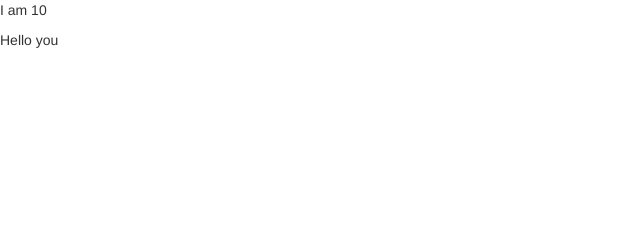
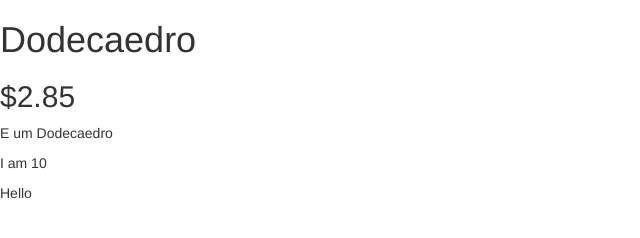
Before and after one commit to reinaldorauch/angular-codeschool, a website: page index.html in a window 1280 px wide. Shown: the whole page, without its empty margins (0-640 px from the left). Drawn offline with nearby package versions, Linux system fonts and the light colour scheme.

Commit message:
Section 1.4 do curso

```diff
--- a/app.js
+++ b/app.js
@@ -1 +1,14 @@
-var app = angular.module('store', []);
+(function() {
+    var app = angular.module('store', []);
+
+    app.controller('StoreController', function () {
+        this.product = gem;
+    });
+
+    var gem = {
+        name: "Dodecaedro",
+        price: 2.85,
+        description: 'E um Dodecaedro'
+    };
+
+})();
--- a/index.html
+++ b/index.html
@@ -5,11 +5,16 @@
         <link rel="stylesheet" type="text/css" href="bower_components/bootstrap/dist/css/bootstrap.min.css">
     </head>
     <body>
+        <div ng-controller="StoreController as store">
+            <h1>{{ store.product.name }}</h1>
+            <h2>${{ store.product.price }}</h2>
+            <p>{{ store.product.description }}</p>
+        </div>
         <p>
             I am {{ 4 + 6 }}
         </p>
         <p>
-            {{ "Hello" + " you" }}
+            {{ "Hello" + store.product.name }}
         </p>
         <script type="text/javascript" src="bower_components/angularjs/angular.min.js"></script>
         <script type="text/javascript" src="app.js"></script>
```
